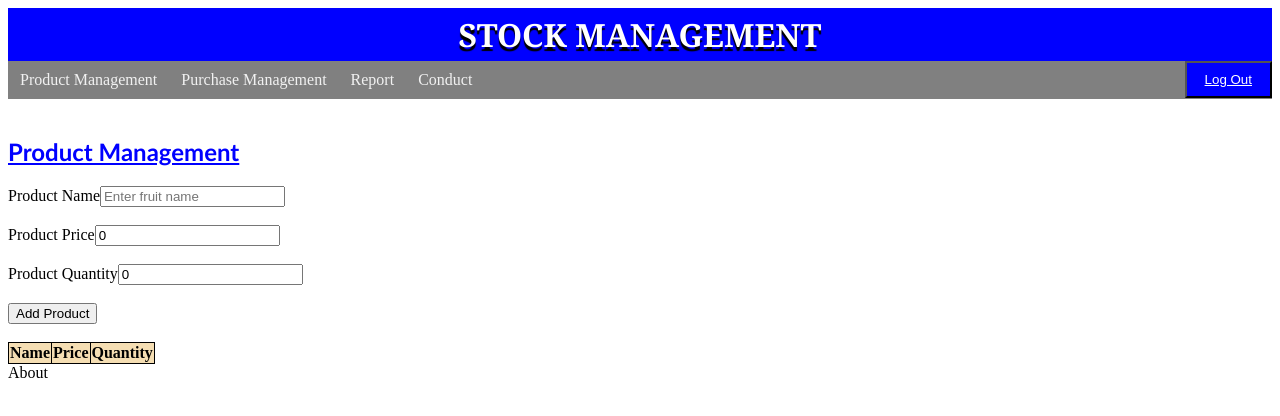
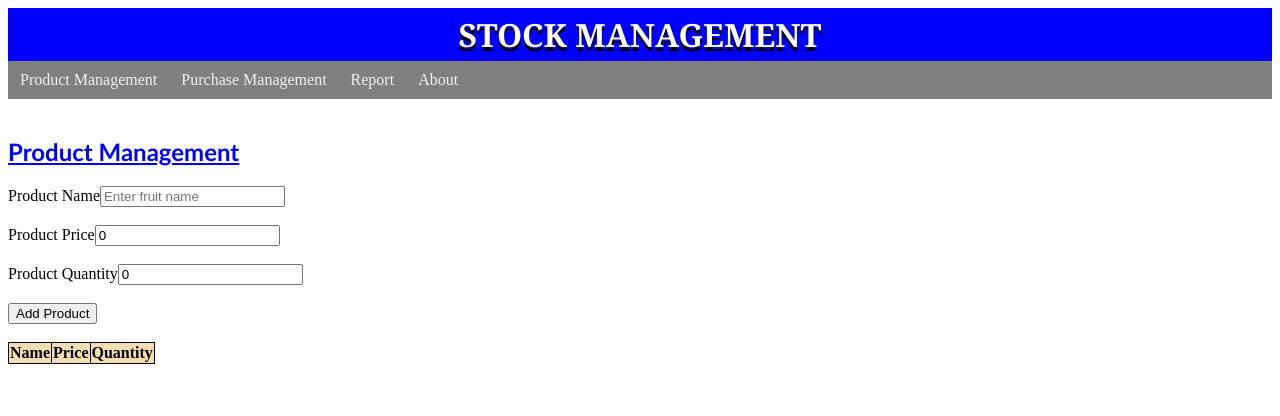
Before and after one commit to Mohammed0812/Mohammed-Absarkhan, an Angular app in the folder Stock Management/: page / in a window 1280 px wide. Shown: the top 416 px of the page. Built offline with nearby package versions, Linux system fonts and the light colour scheme.

Commit message:
Update app.component.html

```diff
--- a/Stock Management/src/app/app.component.html
+++ b/Stock Management/src/app/app.component.html
@@ -5,8 +5,7 @@
   <li id="L"><a href="Stock.html">Product Management</a></li>
   <li id="L"><a href="purchase.html">Purchase Management</a></li>
   <li id="L"><a href="report.html">Report</a></li>
-  <li id="L"><a href="#">Conduct</a></li>
-  <button id="Log"><a href="login.html">Log Out</a></button>
+  <li id="L"><a routerLink = "/about">About</a></li>
 </ul>
 <br>
 <h2>Product Management</h2>
@@ -33,4 +32,3 @@
     <td>{{q.quant}}</td>
   </tr>
 </table>
-<a routerLink = "/about">About</a>
```
